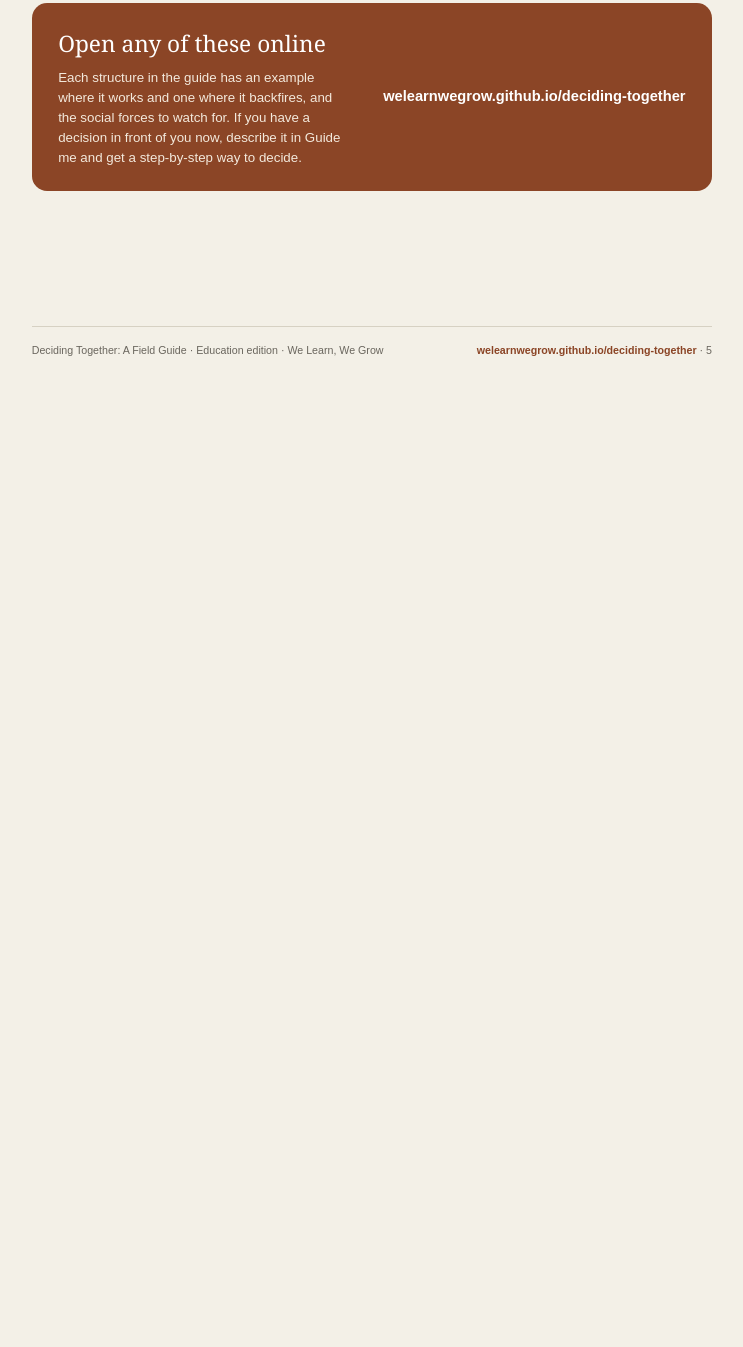
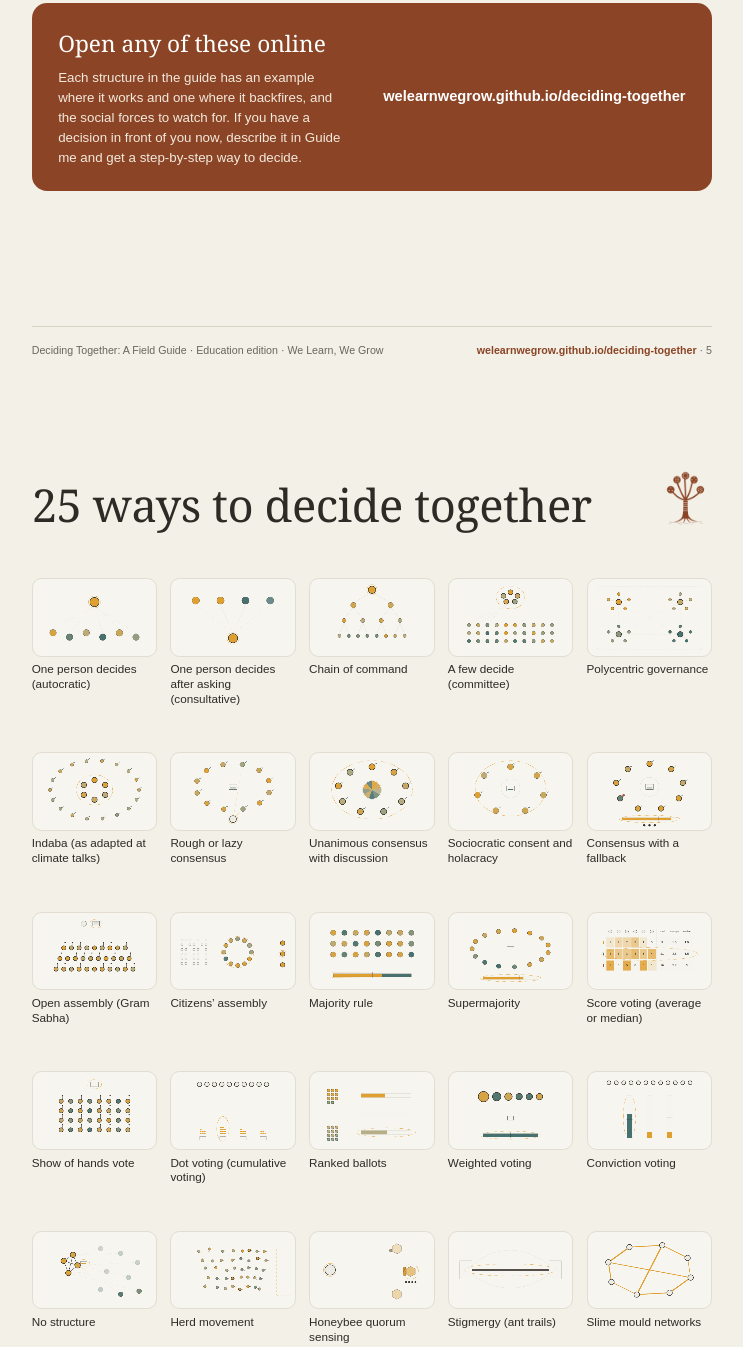
Before and after one commit to welearnwegrow/deciding-together, a plain HTML site: page tools/pdf-25.html in a window 1280 px wide. Shown: the part 5200-6547 px from the top of the page, without its empty margins (25-768 px from the left). Before the commit the page ends 5613 px from the top, so only its background shows below. Drawn offline with Linux system fonts and the light colour scheme; a web font is replaced by a local one.

Commit message:
PDF: add page 6, all 25 structures on one page
Co-Authored-By: Claude Opus 5.5 <noreply@anthropic.com>
Claude-Session: https://claude.ai/code/session_01JBrDstw3eJCHzJzmYirHMr

```diff
--- a/tools/pdf-25.html
+++ b/tools/pdf-25.html
@@ -53,6 +53,13 @@ header.top, footer, body > *:not(#out):not(script){display:none !important}
 .end p{margin:0; font-size:10pt; line-height:1.5}
 .end b{font-family:"DM Serif Display",Georgia,serif; font-weight:400; font-size:17pt; color:#fff; display:block; margin-bottom:1.5mm}
 .end .url{font-weight:700; font-size:11pt; color:#fff; white-space:nowrap}
+.allh{font-family:"DM Serif Display",Georgia,serif; font-weight:400; font-size:34pt; line-height:1.05; margin:2mm 0 6mm}
+.grid25{display:grid; grid-template-columns:repeat(5,1fr); gap:5mm 3.5mm; flex:1; align-content:space-evenly}
+.c25{display:flex; flex-direction:column; gap:1.5mm}
+.c25 canvas{width:100%; height:auto; aspect-ratio:460/288; background:#F7F5EF; border:1px solid #E2DDD0; border-radius:2.5mm; display:block}
+.c25 span{font-size:8.8pt; line-height:1.25; font-weight:500}
+.allurl{display:flex; justify-content:center; padding:4mm 0 2mm}
+.allurl span{background:#8B4526; color:#fff; font-weight:700; font-size:13pt; border-radius:999px; padding:3.5mm 9mm}
 </style>
 </head>
 <body>
@@ -94,6 +101,13 @@ header.top, footer, body > *:not(#out):not(script){display:none !important}
       ${foot(n+2)}
     </section>`;
   });
+  const ALLS = FAMS.flatMap(f => inFam(f));
+  html += `<section class="page all">
+    <div class="coverhead"><h2 class="allh">${ALLS.length} ways to decide together</h2><img class="mark" src="../img/favicon-180.png" alt=""></div>
+    <div class="grid25">${ALLS.map(s => `<div class="c25"><canvas width="460" height="288" data-thumb="${s.id}"></canvas><span>${esc(T(`str:${s.id}:name`, s.name))}</span></div>`).join("")}</div>
+    <div class="allurl"><span>${URL_}</span></div>
+    ${foot(FAMS.length + 2)}
+  </section>`;
   document.getElementById("out").innerHTML = html;
   document.querySelectorAll("canvas[data-thumb]").forEach(c => { try { drawStill(c, c.dataset.thumb); } catch (e){ console.warn(c.dataset.thumb, e); } });
   await document.fonts.ready;
```
Also changed, not shown: index.html (+1 -1 lines), 1 other file.
